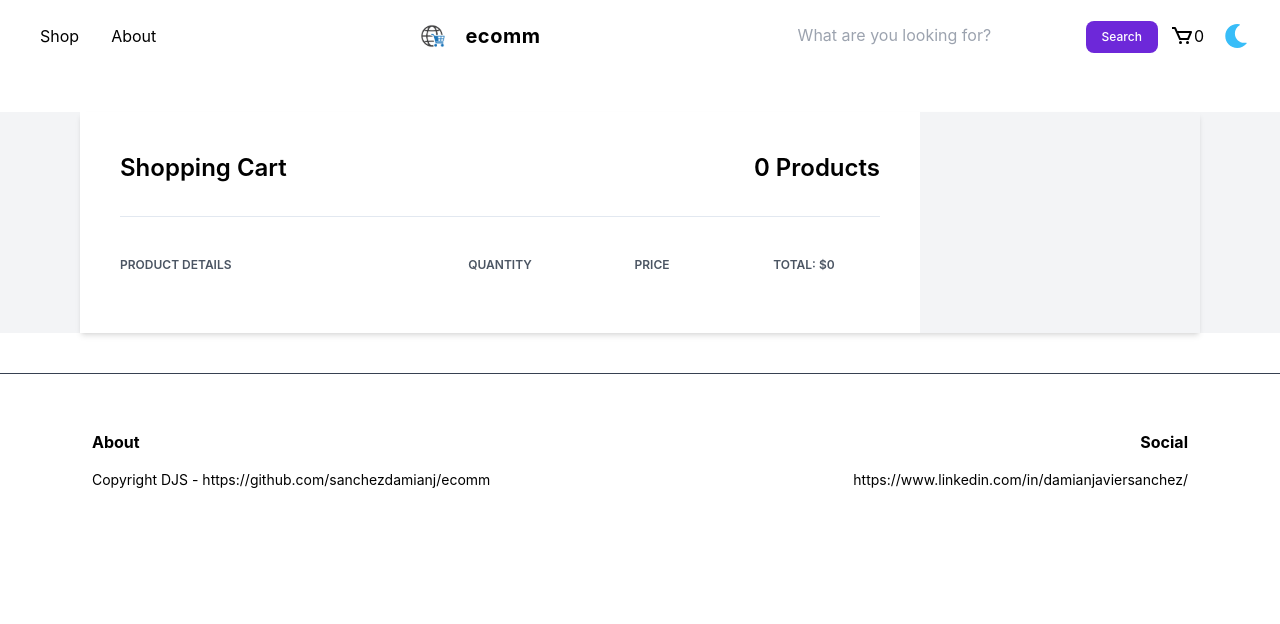
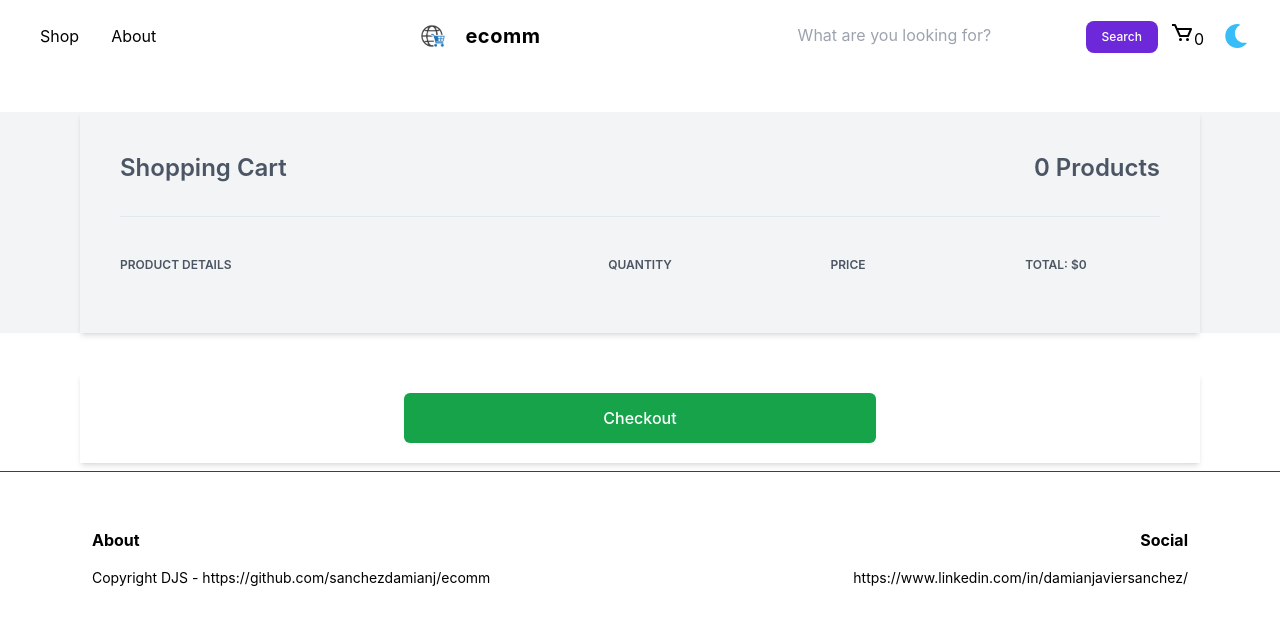
Before and after one commit to sanchezdamianj/ecomm, a React (Create React App) app: page /cart in a window 1280 px wide. Shown: the top 624 px of the page. Built offline with nearby package versions, Linux system fonts and the light colour scheme.

Commit message:
adding functionalities to the Cart components

```diff
--- a/src/components/Cart.jsx
+++ b/src/components/Cart.jsx
@@ -3,17 +3,18 @@ import { CartItem } from "./CartItem";
 import { useCartContext } from "./context/CartContext";
 
 const Cart = () => {
-  const { cart, cartTotal, cartQuantity,emptyCart } = useCartContext();
-  console.log(cart);
+  const { cart, cartTotal, cartQuantity } = useCartContext();
 
   return (
     <>
       <div className="container mx-auto mt-10 bg-gray-100">
         <div className="flex shadow-md my-10">
-          <div className="w-3/4 bg-white px-10 py-10">
+          <div className="w-full px-10 py-10">
             <div className="flex justify-between border-b pb-8">
-              <h1 className="font-semibold text-2xl">Shopping Cart</h1>
-              <h2 className="font-semibold text-2xl">{cartQuantity()} Products</h2>
+              <h1 className="text-gray-600 font-semibold text-2xl">Shopping Cart</h1>
+              <h2 className="text-gray-600 font-semibold text-2xl">
+                {cartQuantity()} Products
+              </h2>
             </div>
             <div className="flex mt-10 mb-5">
               <h3 className="font-semibold text-gray-600 text-xs uppercase w-2/5">
@@ -32,9 +33,22 @@ const Cart = () => {
           </div>
         </div>
       </div>
-      {(cart).map((item) => (
+
+      {cart.map((item) => (
         <CartItem item={item} key={item.id} />
       ))}
+       <div className="container mt-0">
+        <div className="flex items-center justify-center shadow-md my-2">
+          <div className="w-2/3  mx-auto bg-white px-5 py-5">
+       <button
+        type="submit"
+        className="w-2/3 mt-0 mx-auto flex items-center justify-center rounded-md border border-transparent bg-green-600 py-3 px-8 text-base font-medium text-white hover:bg-green-700 focus:outline-none focus:ring-2 focus:ring-green-500 focus:ring-offset-2"
+      >
+        Checkout
+      </button>
+      </div>
+      </div>
+      </div>
     </>
   );
 };
--- a/src/components/CartItem.jsx
+++ b/src/components/CartItem.jsx
@@ -4,23 +4,31 @@ import { useCartContext } from "./context/CartContext";
 
 export const CartItem = ({ item }) => {
   const { removeItem } = useCartContext();
-  const [itemOrderQuantity, setItemOrderQuatity] = useState(item.orderQuantity)
+  const [itemOrderQuantity, setItemOrderQuatity] = useState(item.orderQuantity);
 
   const handleChange = (e) => {
-    // e.preventDefault();
-    setItemOrderQuatity(e.target.value)
+    setItemOrderQuatity(e.target.value);
+  };
 
+  const decrement = () => {
+    if (itemOrderQuantity > 1) {
+      setItemOrderQuatity(itemOrderQuantity - 1);
+    }
   };
+  const increment = () => {
+    setItemOrderQuatity(itemOrderQuantity + 1);
+  };
+
   return (
-    <div className="container mx-auto mt-10 bg-gray-100">
+    <div className="container mx-auto mt-10 bg-gray-50 rounded-lg">
       <div className="flex shadow-md my-10">
-        <div className="w-3/4 bg-white px-10 py-10">
+        <div className="w-full bg-sky-50 px-10 py-10">
           <div className="flex mt-10 mb-5">
-            <div className="w-20">
+            <div className="w-24">
               <img className="h-24" src={item.image} alt="" />
             </div>
             <div className="flex flex-col justify-between ml-4 flex-grow">
-              <span className="font-bold text-sm">{item.title}</span>
+              <span className="font-bold text-sm text-gray-600 ">{item.title}</span>
               <span className="text-red-500 text-xs">{item.id}</span>
               <button
                 onClick={() => removeItem(item.id)}
@@ -29,34 +37,36 @@ export const CartItem = ({ item }) => {
                 Remove
               </button>
             </div>
-
+            {/* counter quantity */}
             <div className="flex justify-center w-1/5">
               <svg
                 className="fill-current text-gray-600 w-3"
                 viewBox="0 0 448 512"
+                onClick={decrement}
               >
                 <path d="M416 208H32c-17.67 0-32 14.33-32 32v32c0 17.67 14.33 32 32 32h384c17.67 0 32-14.33 32-32v-32c0-17.67-14.33-32-32-32z" />
               </svg>
 
               <input
-                className="mx-2 border text-center w-8"
+                className="mx-2 border text-gray-600  text-center w-8"
                 type="text"
                 value={itemOrderQuantity}
-                onChange={()=>handleChange()}
+                onChange={() => handleChange()}
               />
-
               <svg
                 className="fill-current text-gray-600 w-3"
                 viewBox="0 0 448 512"
+                onClick={increment}
               >
                 <path d="M416 208H272V64c0-17.67-14.33-32-32-32h-32c-17.67 0-32 14.33-32 32v144H32c-17.67 0-32 14.33-32 32v32c0 17.67 14.33 32 32 32h144v144c0 17.67 14.33 32 32 32h32c17.67 0 32-14.33 32-32V304h144c17.67 0 32-14.33 32-32v-32c0-17.67-14.33-32-32-32z" />
               </svg>
             </div>
-            <span className="text-center w-1/5 font-semibold text-sm">
+
+            <span className="text-center w-1/5 font-semibold text-sm text-gray-600 ">
               ${item.price}
             </span>
-            <span className="text-center w-1/5 font-semibold text-sm">
-              ${item.price * item.orderQuantity}
+            <span className="text-center w-1/5 font-semibold text-sm text-gray-600 ">
+              ${item.price * itemOrderQuantity}
             </span>
           </div>
         </div>
--- a/src/components/CartWidget.jsx
+++ b/src/components/CartWidget.jsx
@@ -1,8 +1,13 @@
 import React from "react";
+import { Link } from "react-router-dom";
+import { useCartContext } from "./context/CartContext";
+
 
 const CartWidget = ({ orderQuantity }) => {
+const {cartQuantity} = useCartContext()
   return (
     <>
+     <Link to={'/cart'} >
       <div className="pl-3 inline-block no-underline hover:text-black">
         <svg
           className="fill-current hover:text-black"
@@ -17,7 +22,8 @@ const CartWidget = ({ orderQuantity }) => {
           <circle cx="17.5" cy="18.5" r="1.5" />
         </svg>
       </div>
-      {orderQuantity}
+      {cartQuantity()}
+      </Link>
     </>
   );
 };
--- a/src/components/context/CartContext.jsx
+++ b/src/components/context/CartContext.jsx
@@ -1,17 +1,18 @@
-import { createContext, useContext, useState } from "react";
+import { createContext, useContext, useState, useEffect } from "react";
 
 export const CartContext = createContext();
 
-const CartProvider = ({children}) => {
+const CartProvider = ({ children }) => {
   const [cart, setCart] = useState([]);
+
   const addToCart = (item) => {
-    setCart([...cart, item]);
-    let noRepeatedItems = cart.filter((element, index) => {
-        return cart.indexOf(element) === index;
-    });
-    console.log(cart)
-    console.log(noRepeatedItems)
-    setCart(noRepeatedItems)
+    if(!isInCart(item.id)){
+        setCart([...cart, item]);
+    } else {
+
+        setCart([cart, item])
+    }
+    localStorage.getItem("cart", JSON.stringify(cart));
   };
 
   const isInCart = (id) => {
@@ -21,15 +22,21 @@ const CartProvider = ({children}) => {
   const cartQuantity = () => {
     return cart.reduce((acc, item) => acc + item.orderQuantity, 0);
   };
-  const cartTotal = () =>{
-    return cart.reduce((acc,item) => acc + item.orderQuantity * item.price,0)
+  const cartTotal = () => {
+    return cart.reduce((acc, item) => acc + item.orderQuantity * item.price, 0);
+  };
+  const removeItem = (id) => {
+    setCart(cart.filter((item) => item.id !== id));
+  };
+
+  const emptyCart = () =>{
+    setCart([])
   }
-  const removeItem = (id) =>{
-    setCart(cart.filter((item) => item.id !== id))
-  }
-  const emptyCart = () =>{
-    return null
-  }
+
+  useEffect(() => {
+    localStorage.setItem("cart", JSON.stringify(cart));
+  }, [cart]);
+
   return (
     <CartContext.Provider
       value={{
@@ -39,7 +46,7 @@ const CartProvider = ({children}) => {
         cartQuantity,
         cartTotal,
         removeItem,
-        emptyCart
+        emptyCart,
       }}
     >
       {children}
@@ -48,4 +55,6 @@ const CartProvider = ({children}) => {
 };
 export default CartProvider;
 
-export const useCartContext = () =>{ return useContext(CartContext)}
+export const useCartContext = () => {
+  return useContext(CartContext);
+};
--- a/src/pages/ItemDetail.jsx
+++ b/src/pages/ItemDetail.jsx
@@ -3,20 +3,17 @@ import BreadCrumb from "../components/BreadCrumb";
 import ItemCount from "../components/ItemCount";
 import NoDataFound from "../components/NoDataFound";
 import { requestCategory } from "../helpers/requestData";
-import {
-  CircularProgress,
-  // Alert,
-  // AlertIcon,
-  // AlertTitle,
-  // AlertDescription
-} from "@chakra-ui/react";
+import { CircularProgress, Alert, AlertIcon } from "@chakra-ui/react";
 import { CartContext } from "../components/context/CartContext";
+import { useNavigate } from "react-router-dom";
+
 
 const ItemDetail = ({ item }) => {
   const [categories, setCategories] = useState([]);
   const [isLoading, setIsLoading] = useState(false);
   const [quantity, setQuantity] = useState(1);
-  const { cart, addToCart, isInCart } = useContext(CartContext);
+  const { addToCart, isInCart} = useContext(CartContext);
+  const [flag, setFlag] = useState(false);
 
   useEffect(() => {
     setIsLoading(true);
@@ -38,13 +35,10 @@ const ItemDetail = ({ item }) => {
     };
     if (!isInCart(item.id)) {
       addToCart(itemToCart);
+      setFlag(false);
     } else {
-      const prevReapetedItem = cart.find(
-        (itemInCart) => itemInCart.id === item.id
-      );
-      const prevQuantity = prevReapetedItem.orderQuantity;
-      addToCart({ ...prevReapetedItem, orderQuantity: prevQuantity + quantity });
-
+      setFlag(true);
+      console.log(flag)
     }
   };
 
@@ -157,7 +151,20 @@ const ItemDetail = ({ item }) => {
                 onAdd={onAdd}
                 setCounter={setQuantity}
                 counter={quantity}
+                flag={flag}
               />
+              <>
+                {flag ? (
+                  <>
+                    <Alert status="warning">
+                      <AlertIcon />
+                      This Product is already in the basket, proceed to checkout
+                    </Alert>
+                  </>
+                ) : (
+                  <></>
+                )}
+              </>
             </div>
             <div className="py-10 mt-6 lg:col-span-2 lg:col-start-1 lg:border-r lg:border-gray-200 lg:pt-6 lg:pb-16 lg:pr-8">
               {/* <!-- Description and details --> */}
```
Also changed, not shown: src/components/ItemCount.jsx (+5 -5 lines).
